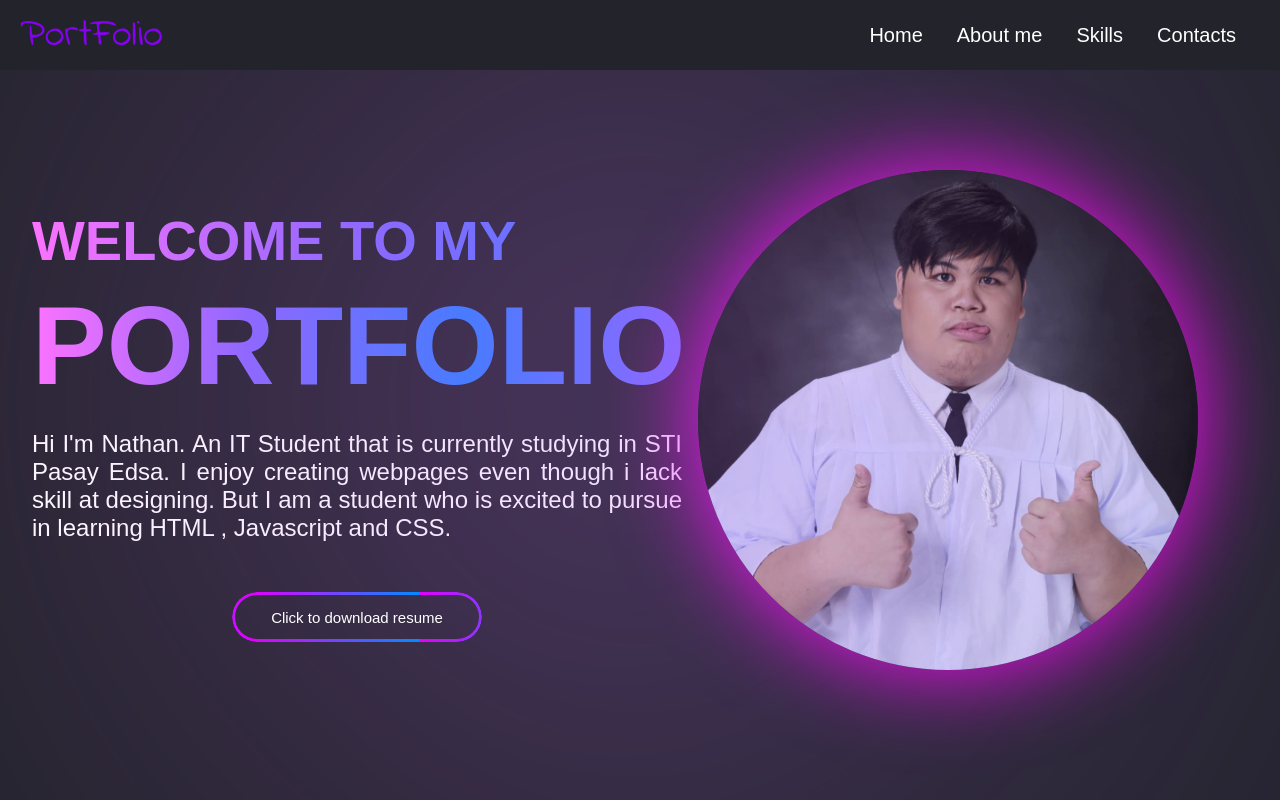
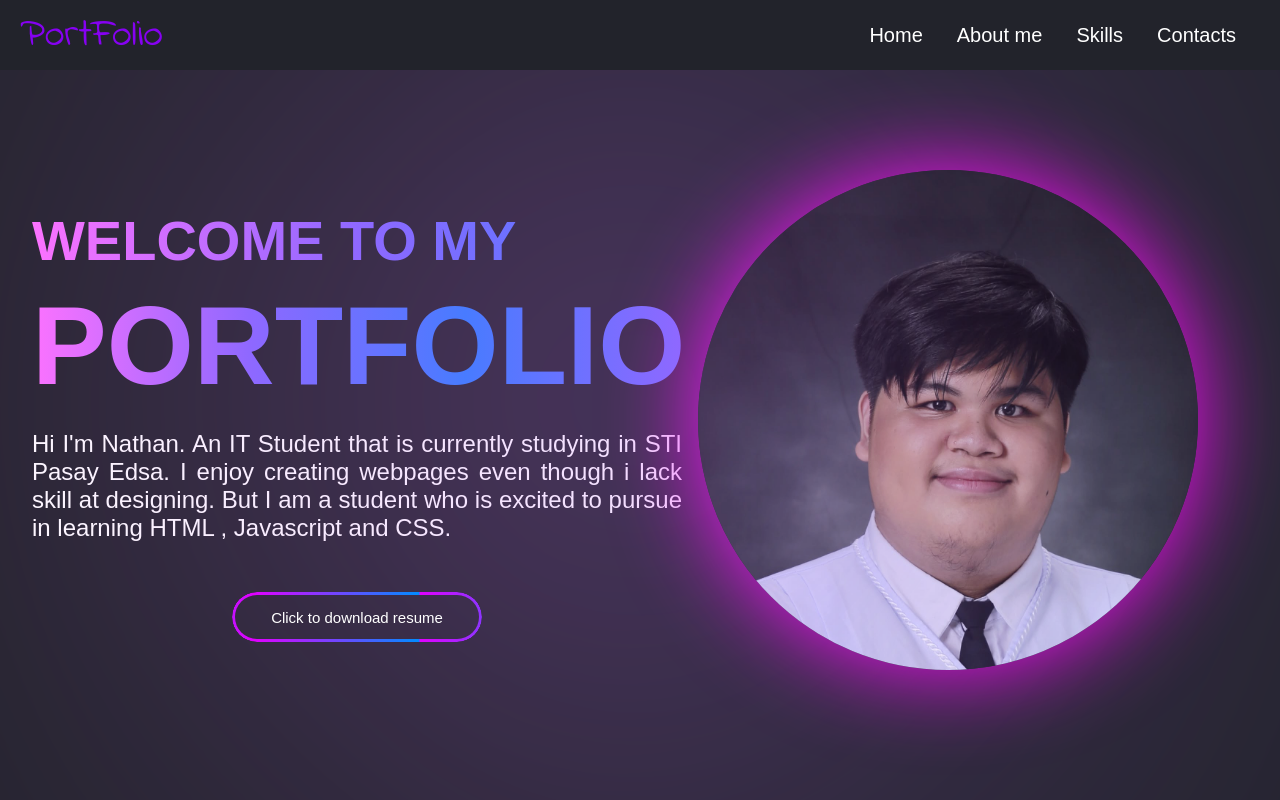
Before and after one commit to natescaramillo/Web-System-Portfolio, a plain HTML site: page index.html in a window 1280 px wide. Shown: the top 800 px of the page. Drawn offline with Linux system fonts and the light colour scheme.

Commit message:
Add files via upload

```diff
--- a/index.html
+++ b/index.html
@@ -37,7 +37,7 @@
     <script src ="script.js"></script>
   </div>
  <div class ="img_container">
-            <img src="shs_grad_pic.jpg">
+            <img src="grad_pic.jpg">
         </div>
 <div class ="gradient_blur">
 </div>
```
Also changed, not shown: grad_pic.jpg (added).
